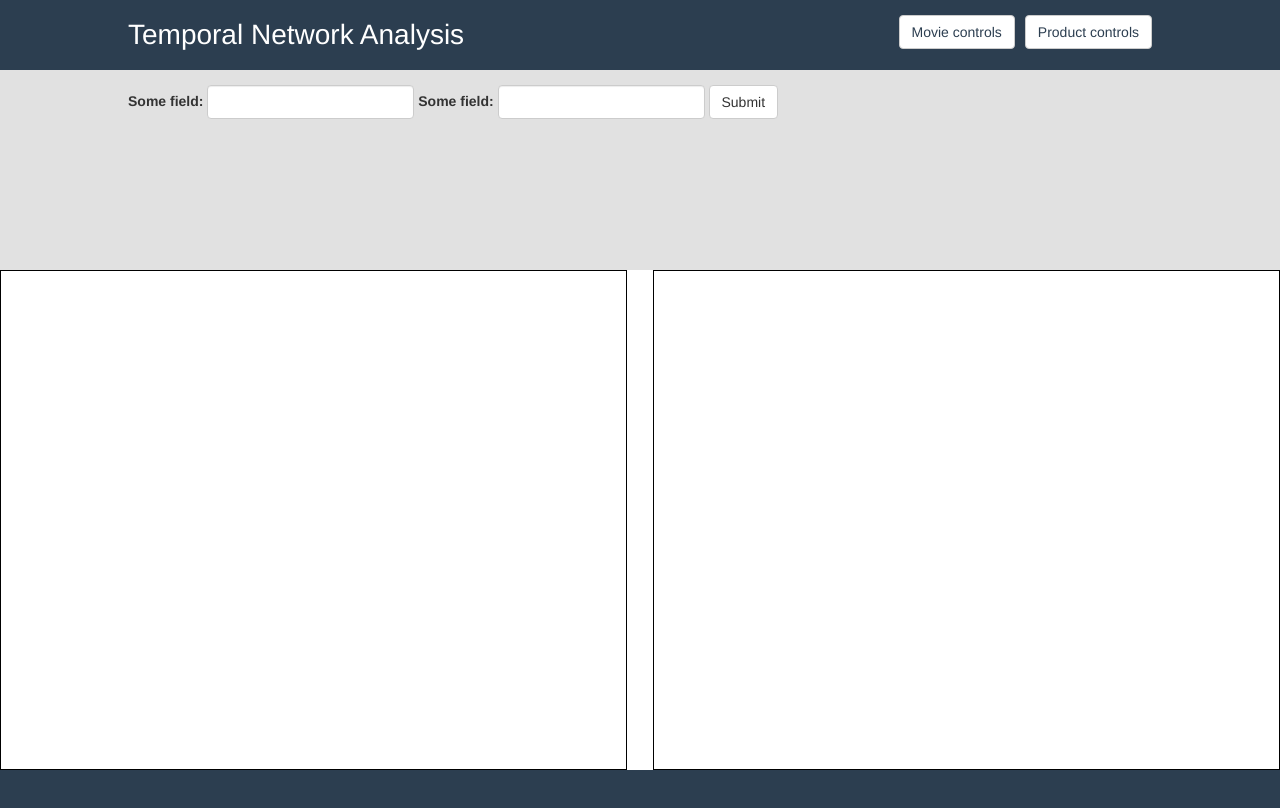
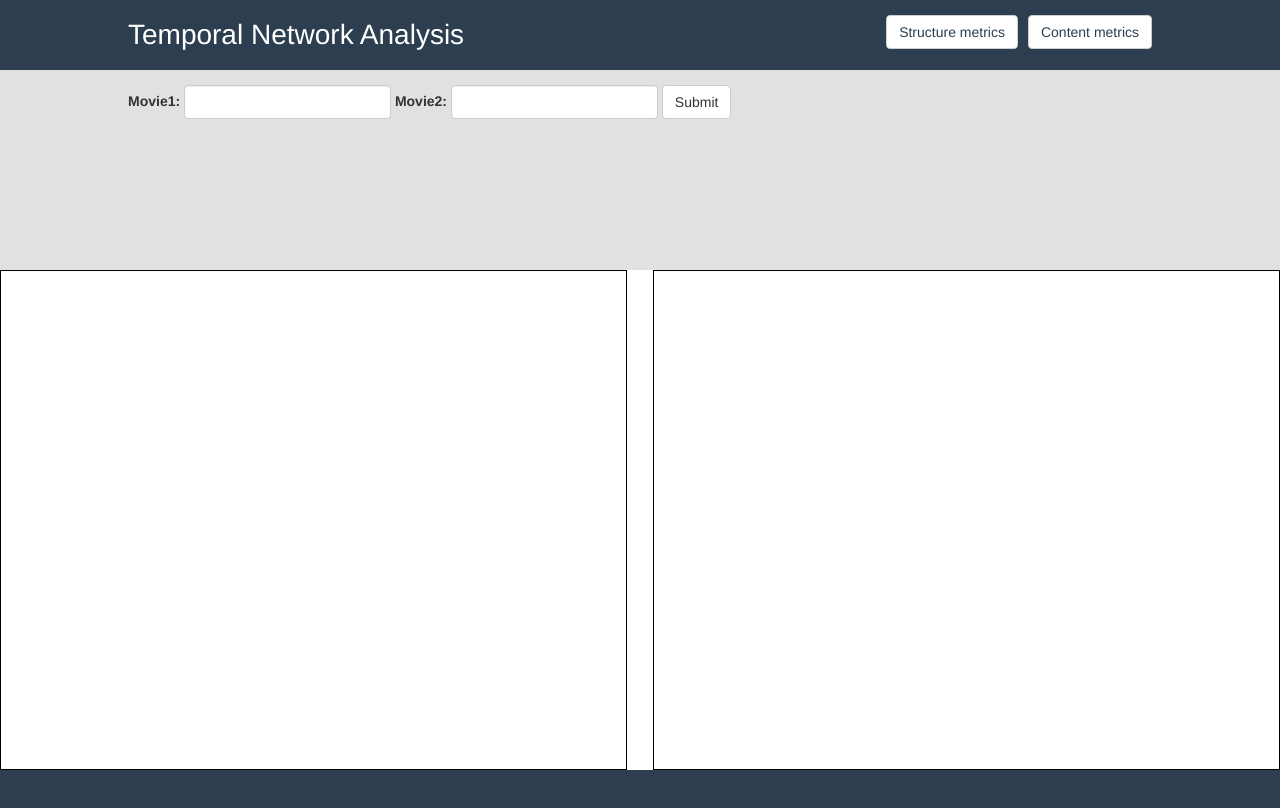
Before and after one commit to rodmendozam/DataEngProject, a plain HTML site: page interface.html in a window 1280 px wide. Drawn offline with nearby package versions, Linux system fonts and the light colour scheme.

Commit message:
Changed names and types for buttons and form to be consistent with documentation

```diff
--- a/css/interface_stylesheet.css
+++ b/css/interface_stylesheet.css
@@ -40,12 +40,12 @@
 #footer div{
 
 }
-#control_button_products{
+#content_metrics_button{
     float: right;
     color: #2c3e50;
 
 }
-#control_button_movies{
+#structure_metrics_button{
     float: right;
     margin-right: 10px;
     color: #2c3e50;
--- a/interface.html
+++ b/interface.html
@@ -12,17 +12,17 @@
         <div id="menu">
             <div class="center width80">
                     <span>Temporal Network Analysis</span>
-                    <button id="control_button_products" type="button" class="btn btn-default">Product controls</button>
-                    <button id="control_button_movies" type="button" class="btn btn-default">Movie controls</button>
+                    <button id="content_metrics_button" type="button" class="btn btn-default">Content metrics</button>
+                    <button id="structure_metrics_button" type="button" class="btn btn-default">Structure metrics</button>
             </div>
         </div>
         <div id="controls">
             <form role="form" class="form-inline">
                 <div class="form-group">
-                    <label for="email">Some field:</label>
-                    <input type="text" class="form-control" id="email">
-                    <label for="pwd">Some field:</label>
-                    <input type="text" class="form-control" id="pwd">
+                    <label for="movie1">Movie1:</label>
+                    <input type="text" class="form-control" id="movie1">
+                    <label for="movie2">Movie2:</label>
+                    <input type="text" class="form-control" id="movie2">
                     <button type="submit" class="btn btn-default">Submit</button>
                 </div>
             </form>
```
